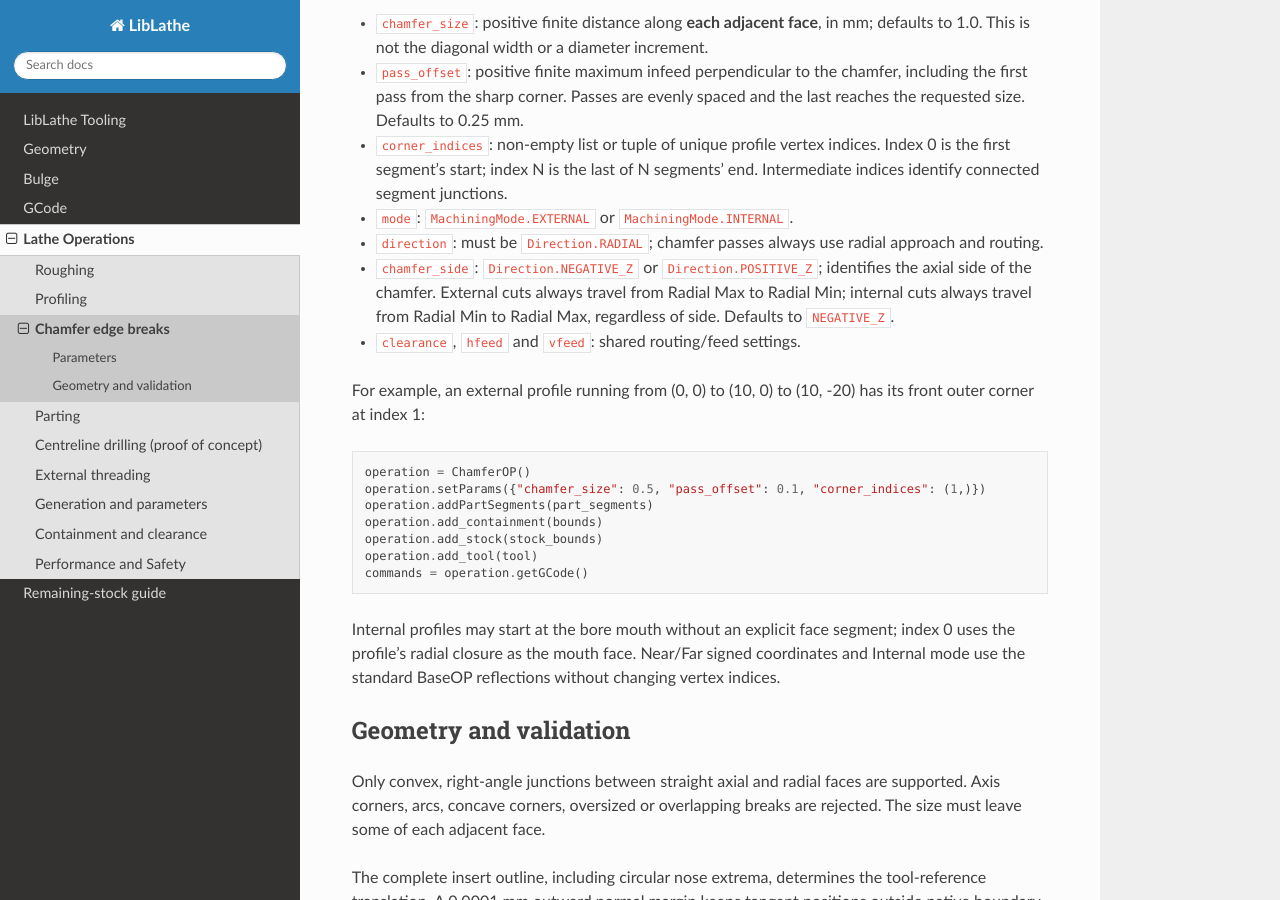
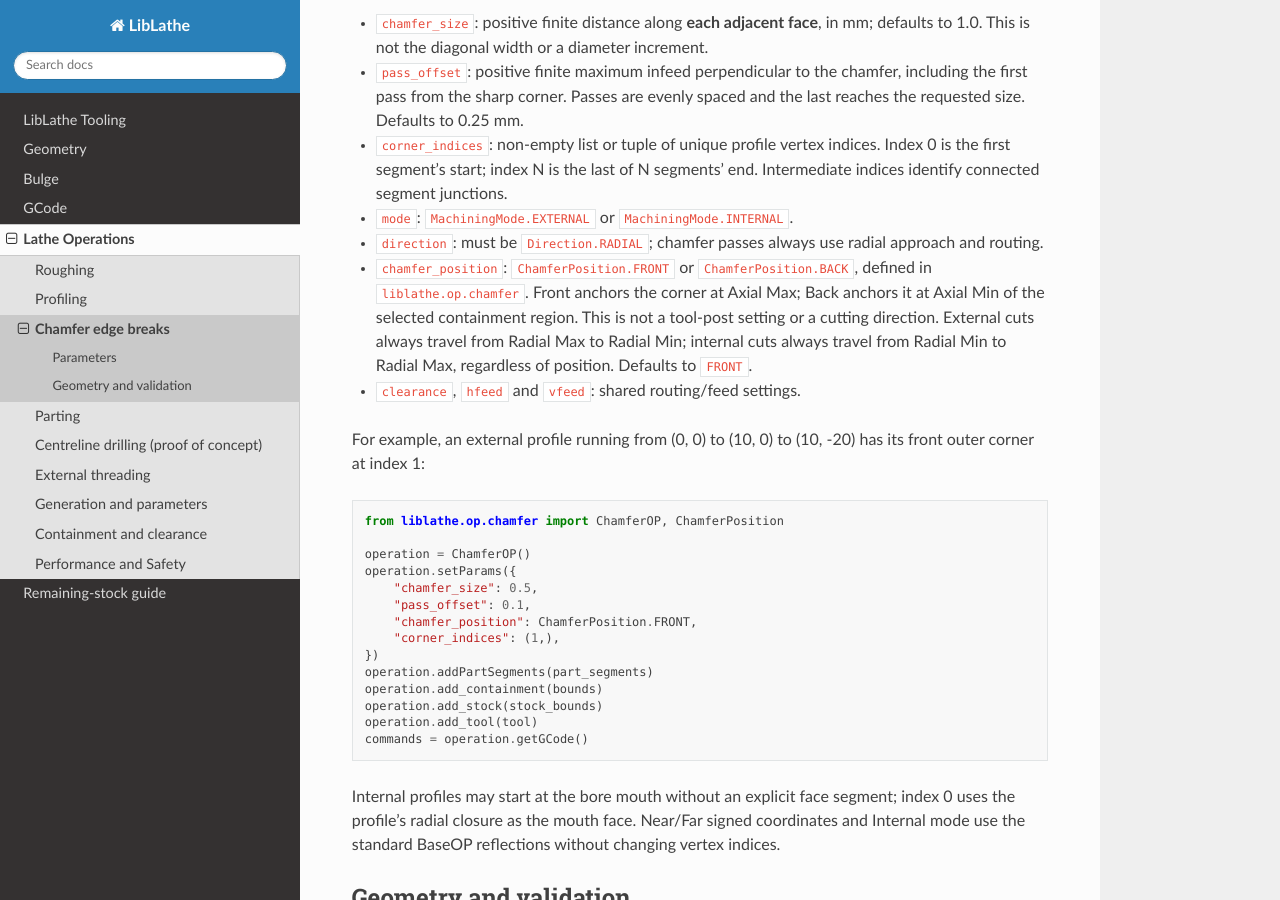
Before and after one commit to dubstar-04/LibLathe, a Sphinx documentation site: the page built from docs/source/pages/operations/chamfer.rst, in a window 1280 px wide and 900 px high, scrolled down 302 px. Built offline with Sphinx 7.4.7 and the Read the Docs theme 3.1.0, drawn with Linux system fonts in a browser that asks for light colours.

Commit message:
Redefine chamfer position

```diff
--- a/docs/source/pages/operations/chamfer.rst
+++ b/docs/source/pages/operations/chamfer.rst
@@ -19,17 +19,26 @@ Parameters
 * ``mode``: ``MachiningMode.EXTERNAL`` or ``MachiningMode.INTERNAL``.
 * ``direction``: must be ``Direction.RADIAL``; chamfer passes always use radial
   approach and routing.
-* ``chamfer_side``: ``Direction.NEGATIVE_Z`` or ``Direction.POSITIVE_Z``;
-  identifies the axial side of the chamfer. External cuts always travel from
+* ``chamfer_position``: ``ChamferPosition.FRONT`` or ``ChamferPosition.BACK``,
+  defined in ``liblathe.op.chamfer``. Front anchors the corner at Axial Max;
+  Back anchors it at Axial Min of the selected containment region. This is not
+  a tool-post setting or a cutting direction. External cuts always travel from
   Radial Max to Radial Min; internal cuts always travel from Radial Min to Radial
-  Max, regardless of side. Defaults to ``NEGATIVE_Z``.
+  Max, regardless of position. Defaults to ``FRONT``.
 * ``clearance``, ``hfeed`` and ``vfeed``: shared routing/feed settings.
 
 For example, an external profile running from (0, 0) to (10, 0) to (10, -20)
 has its front outer corner at index 1::
 
+    from liblathe.op.chamfer import ChamferOP, ChamferPosition
+
     operation = ChamferOP()
-    operation.setParams({"chamfer_size": 0.5, "pass_offset": 0.1, "corner_indices": (1,)})
+    operation.setParams({
+        "chamfer_size": 0.5,
+        "pass_offset": 0.1,
+        "chamfer_position": ChamferPosition.FRONT,
+        "corner_indices": (1,),
+    })
     operation.addPartSegments(part_segments)
     operation.add_containment(bounds)
     operation.add_stock(stock_bounds)
```
Also changed, not shown: 2 other files.
